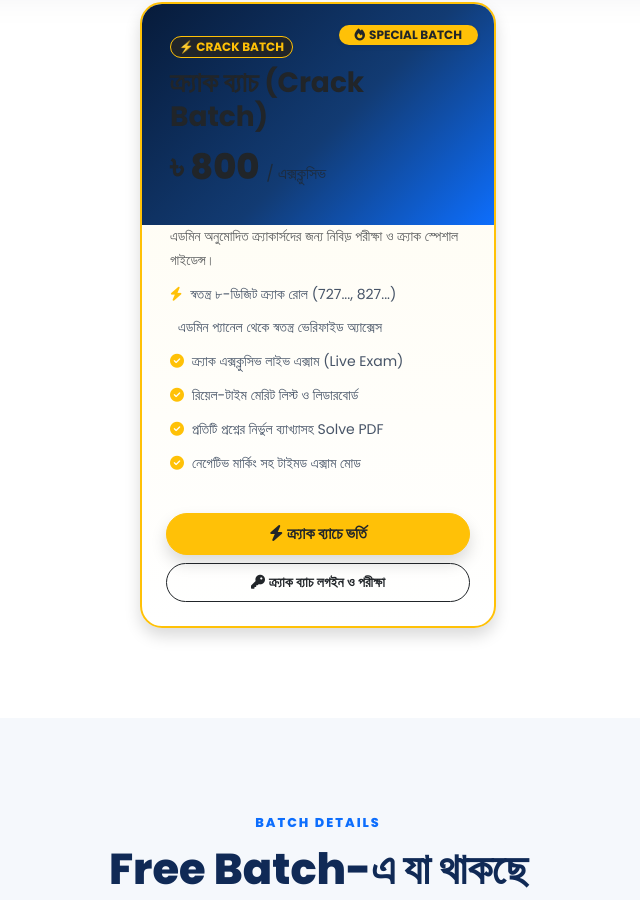
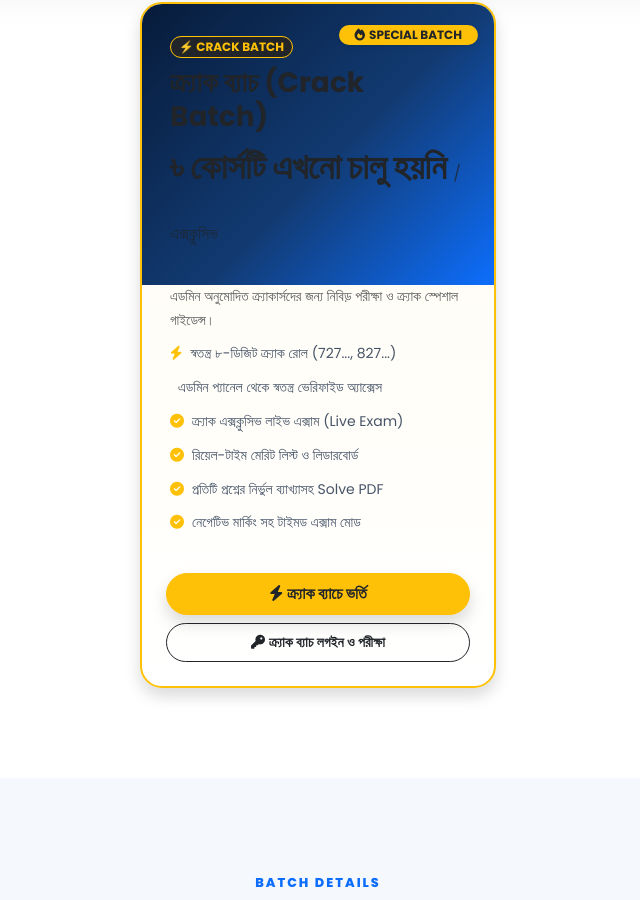
Before and after one commit to nucrackers/nucrackers, a website: page courses.html in a window 1280 px wide. Shown: the part 1230-2130 px from the top of the page, without its empty margins (322-962 px from the left). Drawn offline with nearby package versions, Linux system fonts and the light colour scheme.

Commit message:
Update courses.html

```diff
--- a/courses.html
+++ b/courses.html
@@ -102,7 +102,7 @@
       <div class="course-head">
         <span class="badge bg-dark text-warning border border-warning rounded-pill mb-2">⚡ CRACK BATCH</span>
         <h3 class="fw-bold mb-1 text-dark">ক্র্যাক ব্যাচ (Crack Batch)</h3>
-        <div class="price text-dark">৳ 800 <span class="fs-6 text-muted fw-normal">/ এক্সক্লুসিভ</span></div>
+        <div class="price text-dark">৳ কোর্সটি এখনো চালু হয়নি <span class="fs-6 text-muted fw-normal">/ এক্সক্লুসিভ</span></div>
       </div>
       <div class="course-body pt-0">
         <p class="text-muted small">এডমিন অনুমোদিত ক্র্যাকার্সদের জন্য নিবিড় পরীক্ষা ও ক্র্যাক স্পেশাল গাইডেন্স।</p>
```
